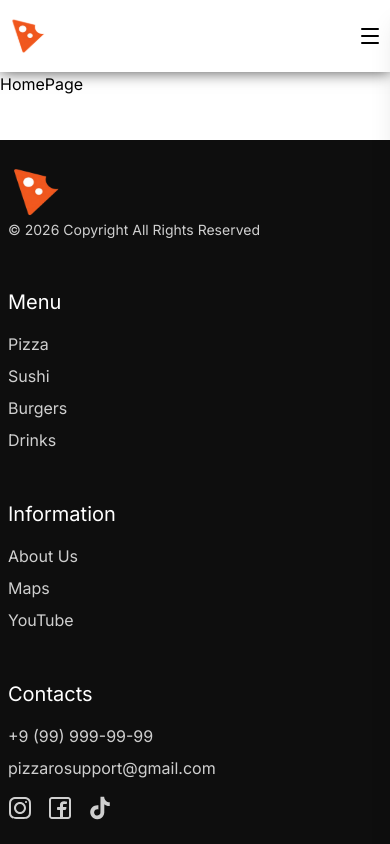
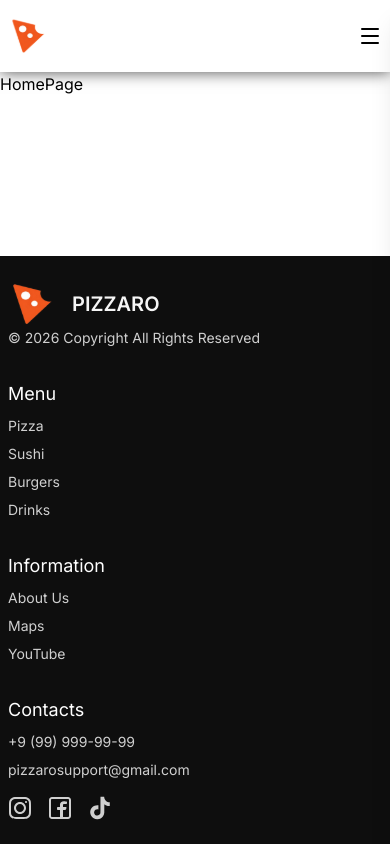
Before and after one commit to Alex-20031003/PIZZARO, a React (Vite) app: page / in a window 390 px wide. Built offline with nearby package versions, Linux system fonts and the light colour scheme.

Commit message:
styles: add styles for mobile version(footer)

```diff
--- a/index.html
+++ b/index.html
@@ -4,7 +4,7 @@
     <meta charset="UTF-8" />
     <link rel="icon" type="image/svg+xml" href="/src/assets/logo.svg" />
     <meta name="viewport" content="width=device-width, initial-scale=1.0" />
-    <title>Pizzaro</title>
+    <title>PIZZARO</title>
   </head>
   <body>
     <div id="root"></div>
--- a/src/app/router/AppRouter.tsx
+++ b/src/app/router/AppRouter.tsx
@@ -16,9 +16,10 @@ export default function AppRouter() {
         <Route path='/about' element={<AboutPage />} />
         <Route path='/contacts' element={<ContactsPage />} />
         <Route path='/checkout' element={<CheckoutPage />} />
+        <Route path='*' element={<NotFoundPage />} />
       </Route>
 
-      <Route path='*' element={<NotFoundPage />} />
+
     </Routes>
   )
 }
--- a/src/widgets/footer/Footer.tsx
+++ b/src/widgets/footer/Footer.tsx
@@ -7,20 +7,20 @@ export default function Footer() {
   return (
     <footer className='bg-(--black) text-(--light-grey) py-6'>
       <Container>
-        <div className='grid grid-cols-auto lg:grid-cols-4 gap-12'>
+        <div className='grid grid-cols-1 lg:grid-cols-4 lg:gap-12 gap-8'>
           <div className='flex flex-col justify-between'>
-            <div className='flex flex-row gap-4 items-center'>
-              <img src={logo} alt='Logo Pizzaro' className='w-14 h-14 ' />
-              <h1 className='font-semibold text-2xl sm:block hidden'>PIZZARO</h1>
-            </div>
+            <Link to='/' className='flex flex-row gap-4 items-center'>
+              <img src={logo} alt='Logo Pizzaro' className='sm:w-14 sm:h-14 w-12 h-12' />
+              <h1 className='font-semibold text-xl sm:text-3xl'>PIZZARO</h1>
+            </Link>
             <p className='text-sm text-white/80'>© 2026 Copyright All Rights Reserved</p>
           </div>
 
           <div className='flex flex-col items-start'>
-            <h1 className='text-xl text-white mb-4'>Menu</h1>
+            <h1 className='lg:text-xl text-lg text-white lg:mb-4 mb-2'>Menu</h1>
             <ul className='flex flex-col gap-2'>
               {MENU_ITEMS.map(({ to, label }) => (
-                <li key={to} className='text-base text-white/80 hover:text-white transition-colors duration-300'>
+                <li key={to} className='lg:text-base text-sm text-white/80 hover:text-(--primary) transition-colors duration-300'>
                   <Link to={to}>{label}</Link>
                 </li>
               ))}
@@ -28,10 +28,10 @@ export default function Footer() {
           </div>
 
           <div className='flex flex-col items-start'>
-            <h1 className='text-xl text-white mb-4'>Information</h1>
+            <h1 className='lg:text-xl text-lg text-white lg:mb-4 mb-2'>Information</h1>
             <ul className='flex flex-col gap-2'>
               {INFO_ITEMS.map(({ to, label, external }) => (
-                <li key={to} className='text-base text-white/80 hover:text-white transition-colors duration-300'>
+                <li key={to} className='lg:text-base text-sm text-white/80 hover:text-(--primary) transition-colors duration-300'>
                   {external ? <a href={to}>{label}</a> : <Link to={to}>{label}</Link>}
                 </li>
               ))}
@@ -39,10 +39,10 @@ export default function Footer() {
           </div>
 
           <div className='flex flex-col items-start'>
-            <h1 className='text-xl text-white mb-4'>Contacts</h1>
+            <h1 className='lg:text-xl text-lg text-white lg:mb-4 mb-2'>Contacts</h1>
             <ul className='flex flex-col gap-2'>
               {CONTACT_ITEMS.map(({ to, label }) => (
-                <li key={to} className='text-base text-white/80 hover:text-white transition-colors duration-300'>
+                <li key={to} className='lg:text-base text-sm text-white/80 hover:text-(--primary) transition-colors duration-300'>
                   <Link to={to}>{label}</Link>
                 </li>
               ))}
@@ -51,8 +51,8 @@ export default function Footer() {
             <ul className='flex flex-row gap-4 mt-4'>
               {SOCIAL_ITEMS.map(({ to, icon: Icon, label }) => (
                 <li key={to}>
-                  <a href={to} aria-label={label} target="_blank" rel='noopener noreferrer' className='text-white/80 hover:text-white transition-colors duration-300'>
-                    <Icon  />
+                  <a href={to} aria-label={label} target="_blank" rel='noopener noreferrer' className='text-white/80 hover:text-(--primary) transition-colors duration-300'>
+                    <Icon className='w-6 h-6' />
                   </a>
                 </li>
               ))}
```
